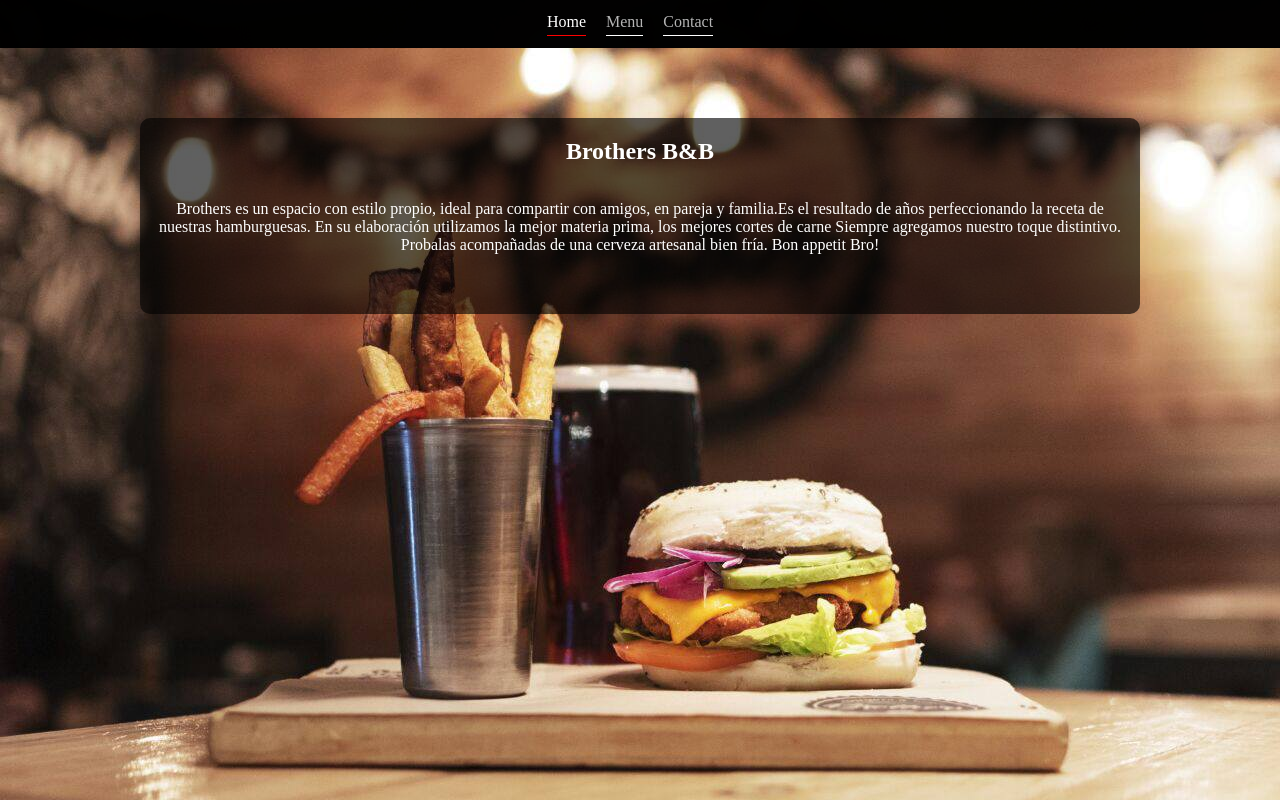
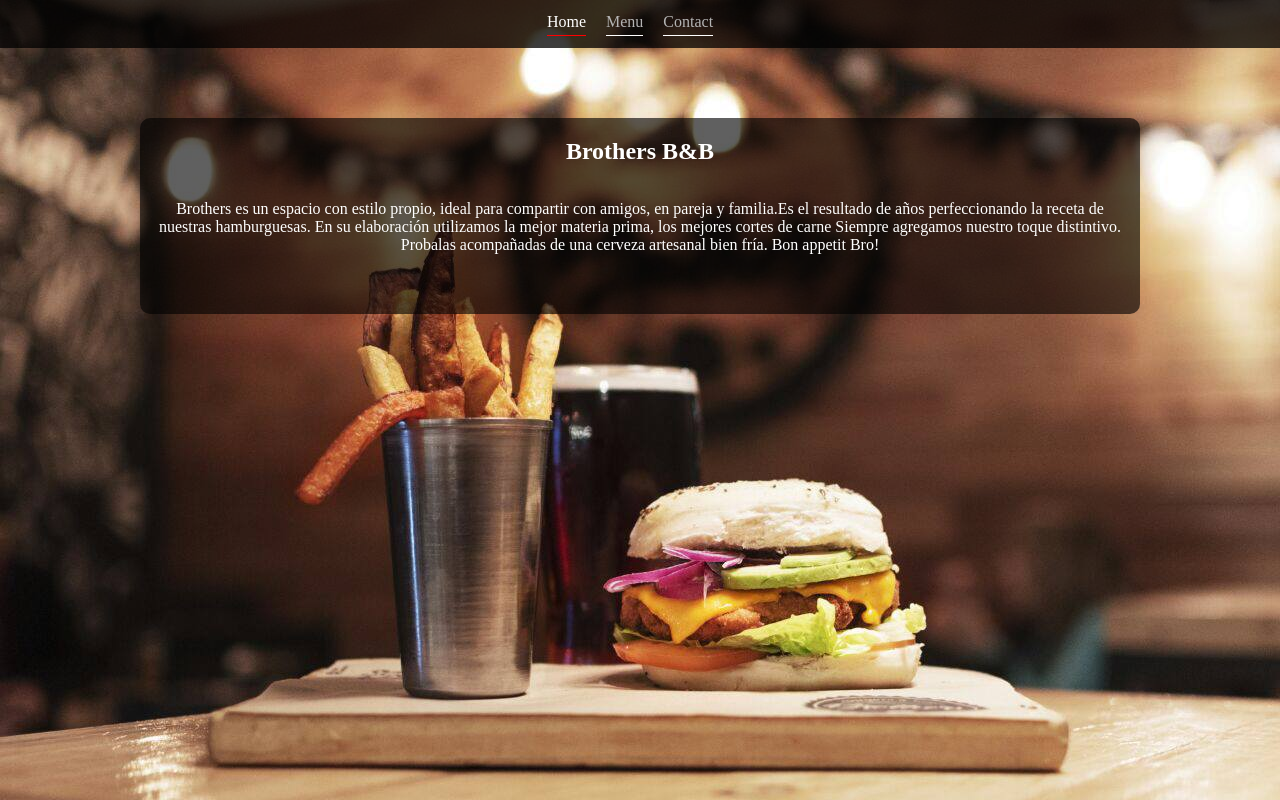
Before and after one commit to ivaanrl/restaurant, a website built with webpack: page dist/index.html in a window 1280 px wide. Built offline with nearby package versions, Linux system fonts and the light colour scheme.

Commit message:
Add transparency to navbar

```diff
--- a/dist/styles.css
+++ b/dist/styles.css
@@ -15,7 +15,7 @@ body {
 .navbar {
   display: flex;
   justify-content: center;
-  background-color: rgba(0, 0, 0, 0.993);
+  background-color: rgba(0, 0, 0, 0.76);
   align-items: center;
 }
 
--- a/dist/styles.scss
+++ b/dist/styles.scss
@@ -13,7 +13,7 @@ body {
 .navbar {
   display: flex;
   justify-content: center;
-  background-color: rgba(0, 0, 0, 0.993);
+  background-color: rgba(0, 0, 0, 0.76);
   align-items: center;
 }
 .navbar-logo {
```
